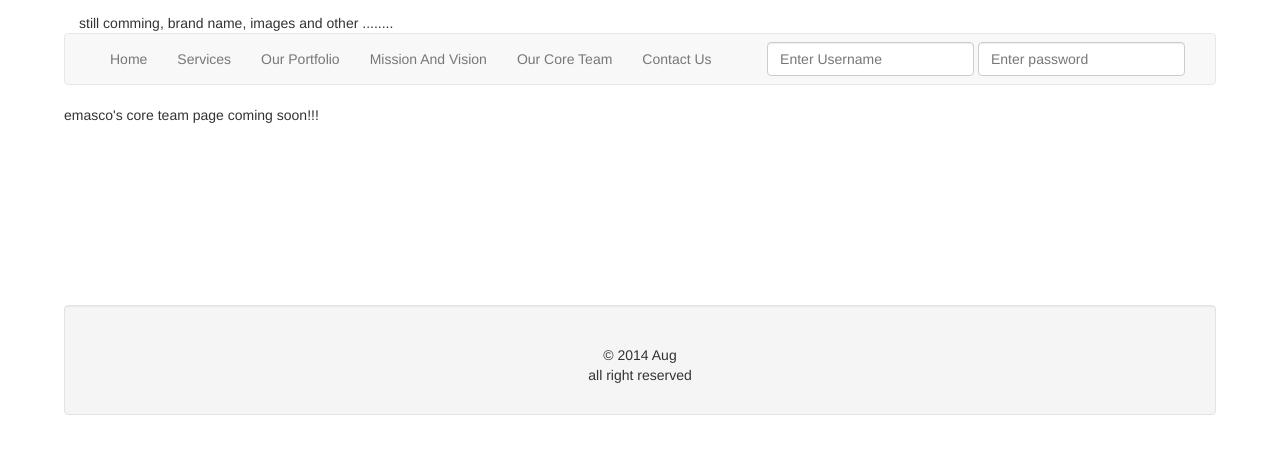
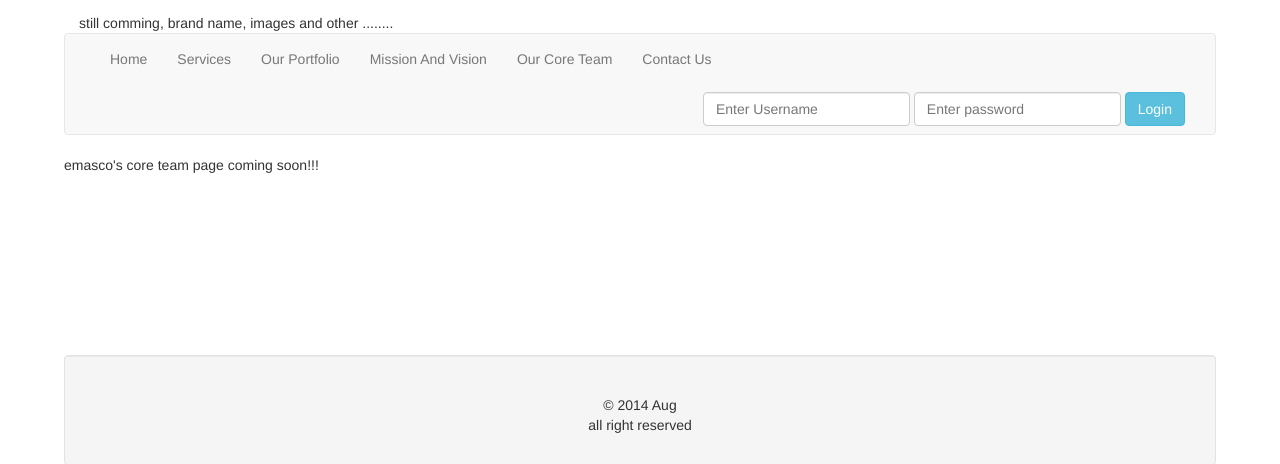
Before and after one commit to chingalo/emasco, a Django app: a page that uses templates/base.html in a window 1280 px wide. Shown: the top 464 px of the page. Run offline with Django 3.2, Linux system fonts and the light colour scheme; parts of the project's set-up code (start-up, migrations or seed data) failed here and were passed over; some libraries are stand-ins or nearby versions.

Commit message:
add login button

```diff
--- a/templates/base.html
+++ b/templates/base.html
@@ -34,7 +34,6 @@
 					<span class="icon-bar"></span>
 				</button>
 
-
 			</div>
 
 			<!-- nav, collapse in small deveices --->
@@ -68,6 +67,8 @@
 					<div class = "form-group">
 						<input type = "password" class = "form-control" placeholder = "Enter password"/>
 					</div>
+					<button type="submit" class="btn btn-info">Login</button>
+
 				</form>
 			</div>
 
```
